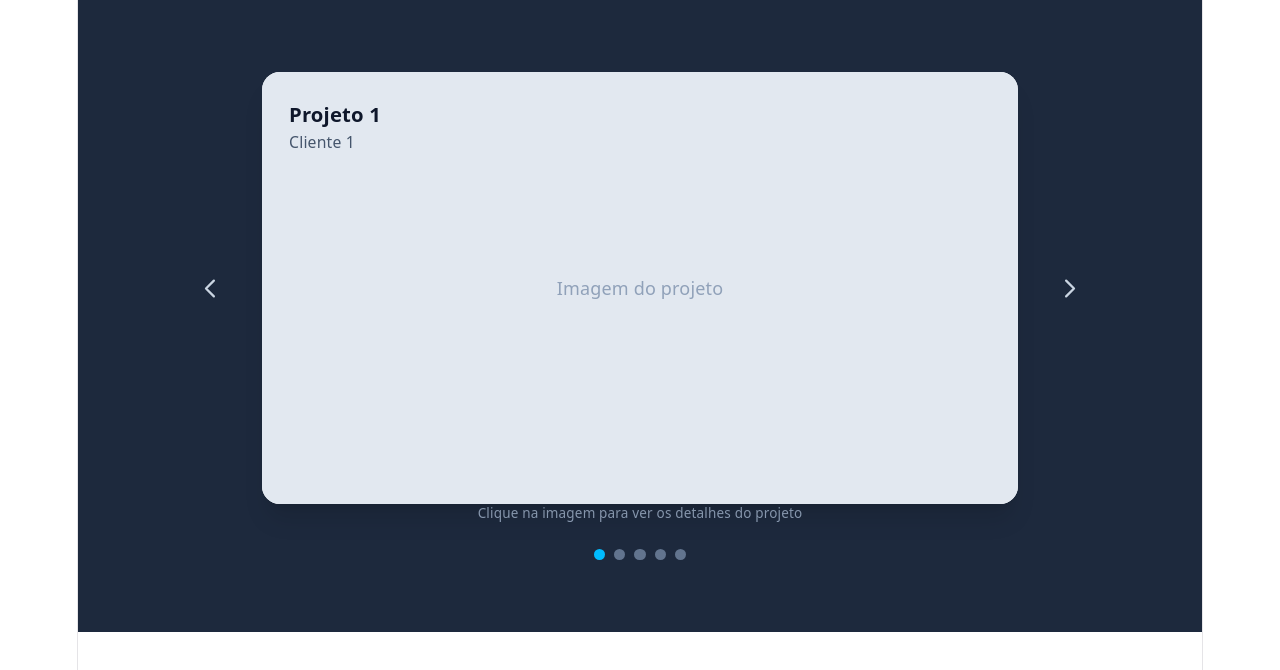
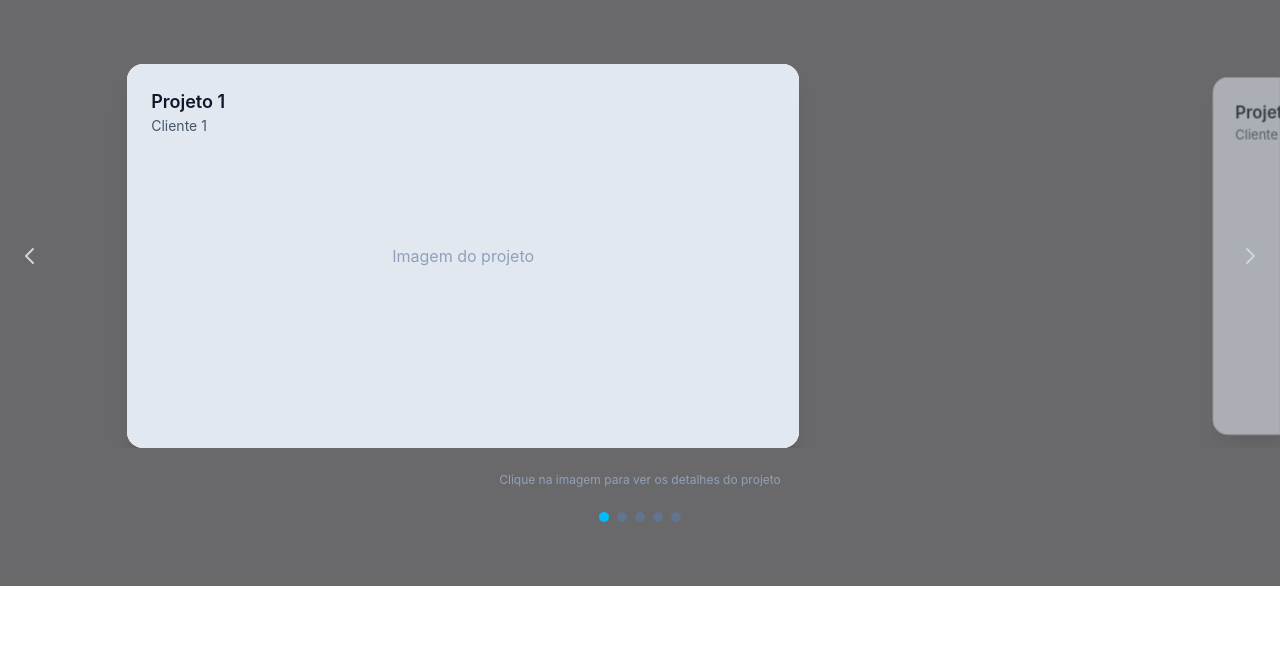
Before and after one commit to Konvex-Jr/AeroplanoFrontEnd, a React (Vite) app: page / in a window 1280 px wide. Shown: the top 670 px of the page. Built offline with nearby package versions, Linux system fonts and the light colour scheme.

Commit message:
carrossel tomando forma

```diff
--- a/src/components/Carousel/Carousel.tsx
+++ b/src/components/Carousel/Carousel.tsx
@@ -1,14 +1,33 @@
-import { useState } from "react";
+import { useState, useRef, useEffect } from "react";
 import { projects } from "../../data/projects";
 import CarouselCard from "./CarouselCard";
 import CarouselDots from "./CarouselDots";
 
+// Active card occupies 82% of the container; 9% peek on each side.
+const CARD_PCT = 82;
+const PEEK_PCT = (100 - CARD_PCT) / 2; // 9
+
 export default function Carousel() {
   const [currentIndex, setCurrentIndex] = useState(0);
   const [isFlipped, setIsFlipped] = useState(false);
+  const trackRef = useRef<HTMLDivElement>(null);
 
   const total = projects.length;
-  const currentProject = projects[currentIndex];
+
+  // Scroll to center the active card whenever currentIndex changes.
+  useEffect(() => {
+    const track = trackRef.current;
+    if (!track) return;
+
+    // children[0] = leading spacer, children[1..N] = slides
+    const slide = track.children[currentIndex + 1] as HTMLElement;
+    if (!slide) return;
+
+    const target =
+      slide.offsetLeft + slide.offsetWidth / 2 - track.clientWidth / 2;
+
+    track.scrollTo({ left: Math.max(0, target), behavior: "smooth" });
+  }, [currentIndex]);
 
   const goToPrevious = () => {
     setIsFlipped(false);
@@ -26,30 +45,65 @@ export default function Carousel() {
   };
 
   return (
-    <section className="w-full bg-slate-800 px-4 py-10 sm:px-8 sm:py-14 md:py-16">
-      <div className="mx-auto flex max-w-5xl items-center justify-center gap-2 sm:gap-6">
+    <section className="w-full bg-[#69696B] py-10 sm:py-14 md:py-16">
+      <div className="relative">
+        <style>{`.carousel-track::-webkit-scrollbar { display: none; }`}</style>
+
+        <div
+          ref={trackRef}
+          className="carousel-track flex"
+          style={{ overflowX: "scroll", scrollbarWidth: "none" } as React.CSSProperties}
+        >
+          {/* Leading spacer — allows card 0 to be centered */}
+          <div className="flex-shrink-0" style={{ width: `${PEEK_PCT}%` }} />
+
+          {projects.map((project, index) => {
+            const isActive = index === currentIndex;
+            return (
+              <div
+                key={project.id ?? index}
+                className="flex-shrink-0 px-2 sm:px-3"
+                style={{ width: `${CARD_PCT}%` }}
+              >
+                <div
+                  style={{
+                    transform: isActive ? "scale(1)" : "scale(0.93)",
+                    opacity: isActive ? 1 : 0.55,
+                    transition:
+                      "transform 0.5s cubic-bezier(0.4, 0, 0.2, 1), opacity 0.5s ease",
+                    pointerEvents: isActive ? "auto" : "none",
+                  }}
+                >
+                  <CarouselCard
+                    project={project}
+                    isFlipped={isFlipped && isActive}
+                    onToggle={() => isActive && setIsFlipped((prev) => !prev)}
+                  />
+                </div>
+              </div>
+            );
+          })}
+
+          {/* Trailing spacer — allows last card to be centered */}
+          <div className="flex-shrink-0" style={{ width: `${PEEK_PCT}%` }} />
+        </div>
+
         <button
           type="button"
           onClick={goToPrevious}
           aria-label="Projeto anterior"
-          className="flex h-9 w-9 shrink-0 items-center justify-center rounded-full text-slate-300 transition-colors hover:text-white sm:h-11 sm:w-11"
+          className="absolute left-1 top-1/2 z-10 flex h-9 w-9 -translate-y-1/2 items-center justify-center rounded-full text-slate-300 transition-colors hover:text-white sm:left-2 sm:h-11 sm:w-11"
         >
           <svg viewBox="0 0 24 24" fill="none" stroke="currentColor" strokeWidth={2} className="h-5 w-5 sm:h-6 sm:w-6">
             <path strokeLinecap="round" strokeLinejoin="round" d="M15 19l-7-7 7-7" />
           </svg>
         </button>
 
-        <CarouselCard
-          project={currentProject}
-          isFlipped={isFlipped}
-          onToggle={() => setIsFlipped((prev) => !prev)}
-        />
-
         <button
           type="button"
           onClick={goToNext}
           aria-label="Próximo projeto"
-          className="flex h-9 w-9 shrink-0 items-center justify-center rounded-full text-slate-300 transition-colors hover:text-white sm:h-11 sm:w-11"
+          className="absolute right-1 top-1/2 z-10 flex h-9 w-9 -translate-y-1/2 items-center justify-center rounded-full text-slate-300 transition-colors hover:text-white sm:right-2 sm:h-11 sm:w-11"
         >
           <svg viewBox="0 0 24 24" fill="none" stroke="currentColor" strokeWidth={2} className="h-5 w-5 sm:h-6 sm:w-6">
             <path strokeLinecap="round" strokeLinejoin="round" d="M9 5l7 7-7 7" />
--- a/src/index.css
+++ b/src/index.css
@@ -1,113 +1 @@
 @import "tailwindcss";
-
-:root {
-  --text: #6b6375;
-  --text-h: #08060d;
-  --bg: #fff;
-  --border: #e5e4e7;
-  --code-bg: #f4f3ec;
-  --accent: #aa3bff;
-  --accent-bg: rgba(170, 59, 255, 0.1);
-  --accent-border: rgba(170, 59, 255, 0.5);
-  --social-bg: rgba(244, 243, 236, 0.5);
-  --shadow:
-    rgba(0, 0, 0, 0.1) 0 10px 15px -3px, rgba(0, 0, 0, 0.05) 0 4px 6px -2px;
-
-  --sans: system-ui, 'Segoe UI', Roboto, sans-serif;
-  --heading: system-ui, 'Segoe UI', Roboto, sans-serif;
-  --mono: ui-monospace, Consolas, monospace;
-
-  font: 18px/145% var(--sans);
-  letter-spacing: 0.18px;
-  color-scheme: light dark;
-  color: var(--text);
-  background: var(--bg);
-  font-synthesis: none;
-  text-rendering: optimizeLegibility;
-  -webkit-font-smoothing: antialiased;
-  -moz-osx-font-smoothing: grayscale;
-
-  @media (max-width: 1024px) {
-    font-size: 16px;
-  }
-}
-
-@media (prefers-color-scheme: dark) {
-  :root {
-    --text: #9ca3af;
-    --text-h: #f3f4f6;
-    --bg: #16171d;
-    --border: #2e303a;
-    --code-bg: #1f2028;
-    --accent: #c084fc;
-    --accent-bg: rgba(192, 132, 252, 0.15);
-    --accent-border: rgba(192, 132, 252, 0.5);
-    --social-bg: rgba(47, 48, 58, 0.5);
-    --shadow:
-      rgba(0, 0, 0, 0.4) 0 10px 15px -3px, rgba(0, 0, 0, 0.25) 0 4px 6px -2px;
-  }
-
-  #social .button-icon {
-    filter: invert(1) brightness(2);
-  }
-}
-
-#root {
-  width: 1126px;
-  max-width: 100%;
-  margin: 0 auto;
-  text-align: center;
-  border-inline: 1px solid var(--border);
-  min-height: 100svh;
-  display: flex;
-  flex-direction: column;
-  box-sizing: border-box;
-}
-
-body {
-  margin: 0;
-}
-
-h1,
-h2 {
-  font-family: var(--heading);
-  font-weight: 500;
-  color: var(--text-h);
-}
-
-h1 {
-  font-size: 56px;
-  letter-spacing: -1.68px;
-  margin: 32px 0;
-  @media (max-width: 1024px) {
-    font-size: 36px;
-    margin: 20px 0;
-  }
-}
-h2 {
-  font-size: 24px;
-  line-height: 118%;
-  letter-spacing: -0.24px;
-  margin: 0 0 8px;
-  @media (max-width: 1024px) {
-    font-size: 20px;
-  }
-}
-p {
-  margin: 0;
-}
-
-code,
-.counter {
-  font-family: var(--mono);
-  display: inline-flex;
-  border-radius: 4px;
-  color: var(--text-h);
-}
-
-code {
-  font-size: 15px;
-  line-height: 135%;
-  padding: 4px 8px;
-  background: var(--code-bg);
-}
```
